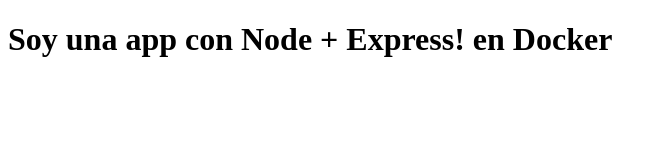
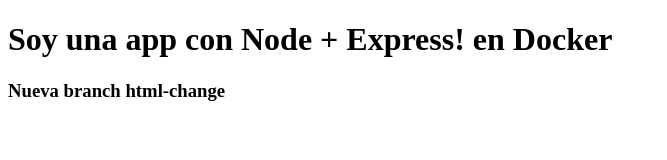
Before and after one commit to az1d0/node-docker, a website: page public/index.html in a window 1280 px wide. Shown: the whole page, without its empty margins (0-667 px from the left). Drawn offline with Linux system fonts and the light colour scheme.

Commit message:
testing new branch

```diff
--- a/public/index.html
+++ b/public/index.html
@@ -8,5 +8,6 @@
 </head>
 <body>
     <h1>Soy una app con Node + Express! en Docker</h1>
+    <h3>Nueva branch html-change</h3>
 </body>
 </html>
```
Also changed, not shown: .travis.yml.
